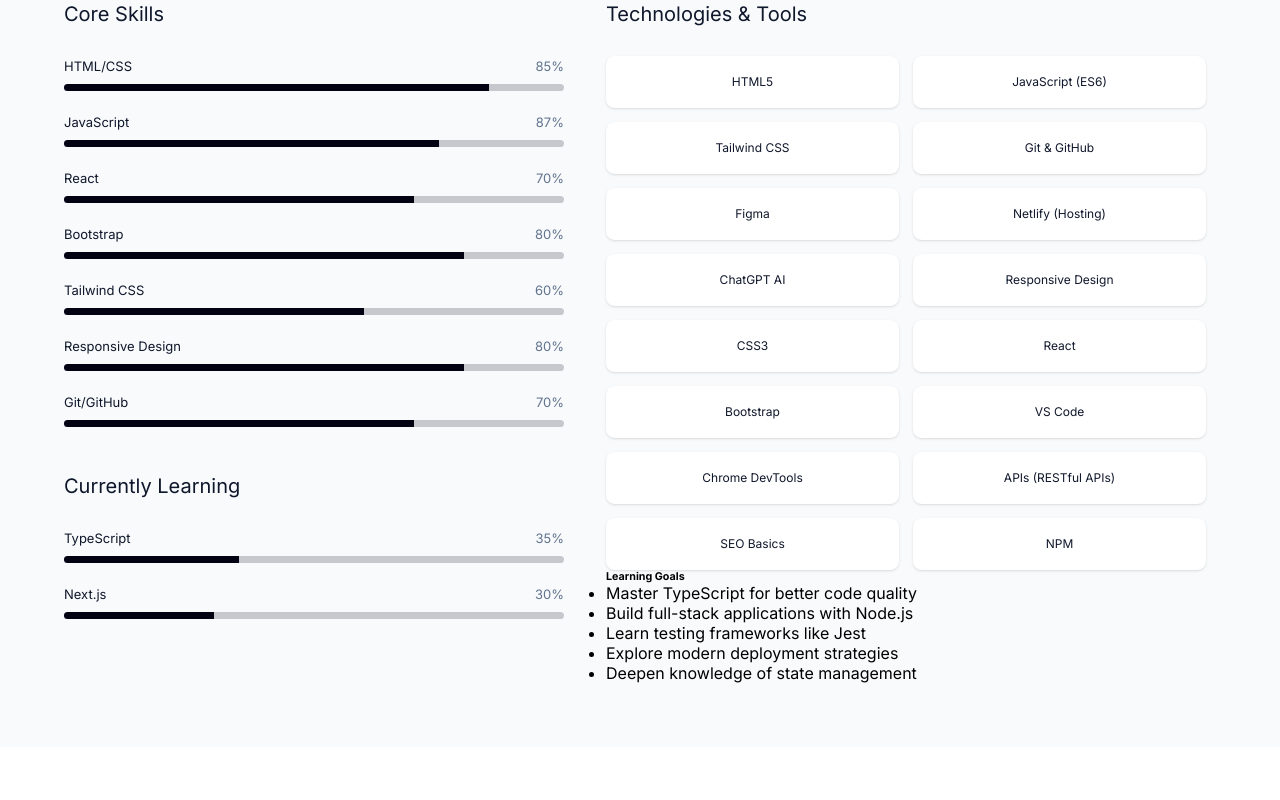
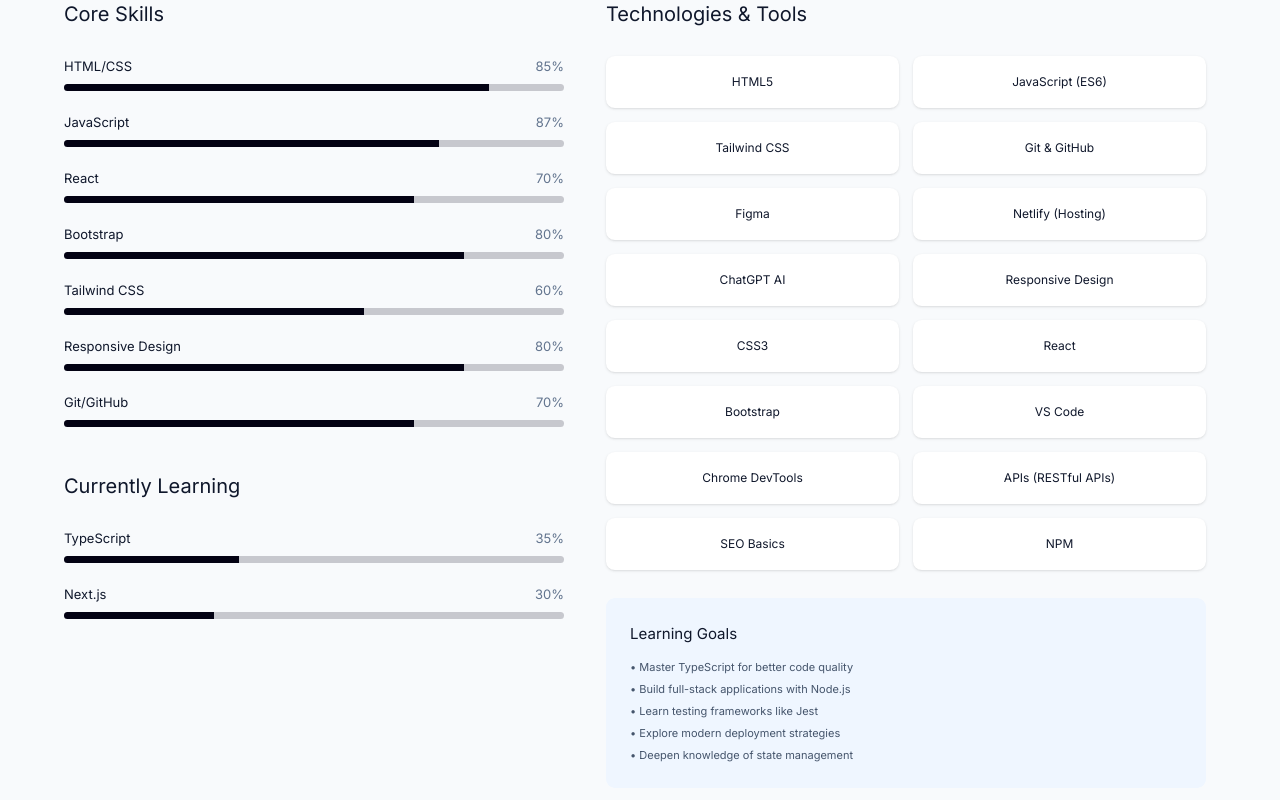
Before and after one commit to Mariii209/maritza-portfolio, a React (Create React App) app: page / in a window 1280 px wide. Shown: the part 1842-2642 px from the top of the page. Before the commit the page ends 2589 px from the top, so only its background shows below. Built offline with nearby package versions, Linux system fonts and the light colour scheme.

Commit message:
Add styled Learning Goals section to Tools
Introduced a new 'Learning Goals' section in Tools.js with updated list formatting and added corresponding styles in Tools.css for improved appearance and layout.

```diff
--- a/src/Tools.css
+++ b/src/Tools.css
@@ -35,3 +35,36 @@
   font-weight: 400;
   line-height: 18px;
 }
+
+.Tools .Goals {
+  padding: 4%;
+  background-color: #eff6ff;
+  border-radius: 9px;
+  margin-top: 28px;
+}
+
+.Tools .Goals h6 {
+  color: #0f172b;
+  font-family: Inter;
+  font-size: 15.059px;
+  font-style: normal;
+  font-weight: 400;
+  line-height: 24.5px;
+  margin-bottom: 11px;
+}
+
+.Tools .Goals ul {
+  list-style: none;
+}
+
+.Tools .Goals ul li {
+  color: #45556c;
+  font-size: 11px;
+  font-style: normal;
+  font-weight: 400;
+  line-height: 18px;
+}
+
+.Tools .Goals ul li:not(:last-child) {
+  margin-bottom: 4px;
+}
--- a/src/Tools.js
+++ b/src/Tools.js
@@ -70,14 +70,14 @@
           <p>NPM</p>
         </div>
       </div>
-      <div>
+      <div className="Goals">
         <h6>Learning Goals</h6>
         <ul>
-          <li>Master TypeScript for better code quality</li>
-          <li>Build full-stack applications with Node.js</li>
-          <li>Learn testing frameworks like Jest</li>
-          <li>Explore modern deployment strategies</li>
-          <li>Deepen knowledge of state management</li>
+          <li>• Master TypeScript for better code quality</li>
+          <li>• Build full-stack applications with Node.js</li>
+          <li>• Learn testing frameworks like Jest</li>
+          <li>• Explore modern deployment strategies</li>
+          <li>• Deepen knowledge of state management</li>
         </ul>
       </div>
     </div>
```
